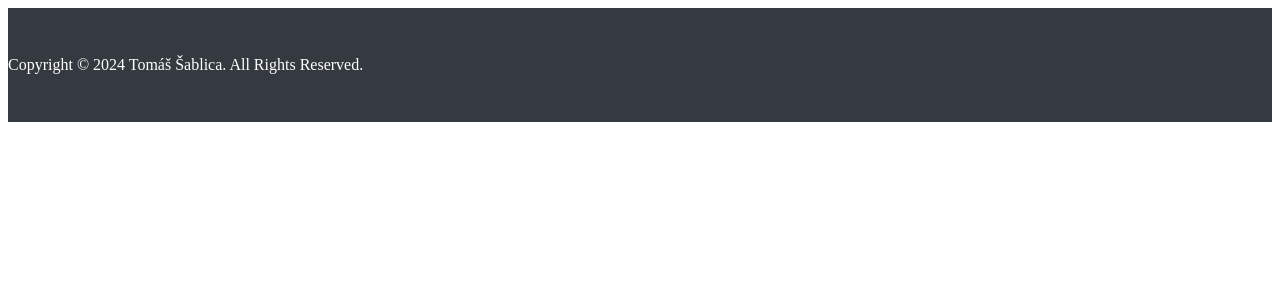
After one commit to R3tr066/Portfolio, a PHP site: page /parts/footer.php in a window 1280 px wide. The commit adds this page. Shown: the top 300 px of the page. Run offline with PHP 8.4, Linux system fonts and the light colour scheme.

```diff
--- a/app/fillTable.php
+++ b/app/fillTable.php
@@ -6,10 +6,10 @@ require_once __DIR__ . '/../app/connection.php';
 
 function fillTable(PDO $connection): array
 {
-    $symbols =  findAllSymbols($connection);
+    $symbols = findAllSymbols($connection);
     $data = [];
     foreach ($symbols as $symbol) {
-        $sql = "SELECT s.name, s.symbol, p.price, p.price_date FROM stock s INNER JOIN price p on s.id = p.stock_id WHERE p.price_date = (SELECT MAX(price_date) FROM price WHERE stock_id = s.id) AND s.symbol = :symbol LIMIT 1;";
+        $sql = "SELECT s.name, s.symbol, p.price, p.price_date, c.mark FROM stock s INNER JOIN price p on s.id = p.stock_id INNER JOIN currency c on s.currency_id = c.id WHERE p.price_date = (SELECT MAX(price_date) FROM price WHERE stock_id = s.id) AND s.symbol = :symbol LIMIT 1;";
         $stmt = $connection->prepare($sql);
         $stmt->bindParam(':symbol', $symbol['symbol']);
         $stmt->execute();
--- /dev/null
+++ b/css/footer.css
@@ -0,0 +1,24 @@
+.footer {
+    background-color: #343a40;
+    color: #fff;
+    padding: 2rem 0;
+}
+
+.footer p {
+    margin-bottom: 0;
+}
+
+.social-links {
+    margin-top: 1rem;
+}
+
+.social-links a {
+    color: #fff;
+    font-size: 1.5rem;
+    margin: 0 0.5rem;
+    transition: color 0.2s ease-in-out;
+}
+
+.social-links a:hover {
+    color: #ccc;
+}
--- /dev/null
+++ b/parts/footer.php
@@ -0,0 +1,12 @@
+<link rel="stylesheet" href="../css/footer.css">
+<footer class="footer">
+    <div class="container">
+        <p class="text-center">Copyright © 2024 Tomáš Šablica. All Rights Reserved.</p>
+        <div class="social-links text-center">
+            <a href="#"><i class="fab fa-facebook-f"></i></a>
+            <a href="#"><i class="fab fa-twitter"></i></a>
+            <a href="#"><i class="fab fa-instagram"></i></a>
+            <a href="#"><i class="fab fa-linkedin-in"></i></a>
+        </div>
+    </div>
+</footer>
--- a/parts/nav.php
+++ b/parts/nav.php
@@ -7,8 +7,6 @@
         <div class="collapse navbar-collapse" id="navbarNavAltMarkup">
             <div class="navbar-nav">
                 <a class="nav-link" href="index.php">Home</a>
-                <a class="nav-link" href="hello.php">Features</a>
-                <a class="nav-link" href="">Pricing</a>
             </div>
         </div>
     </div>
```
Also changed, not shown: db/001.php (+4 -3 lines), public/index.php (+6 -2 lines).
